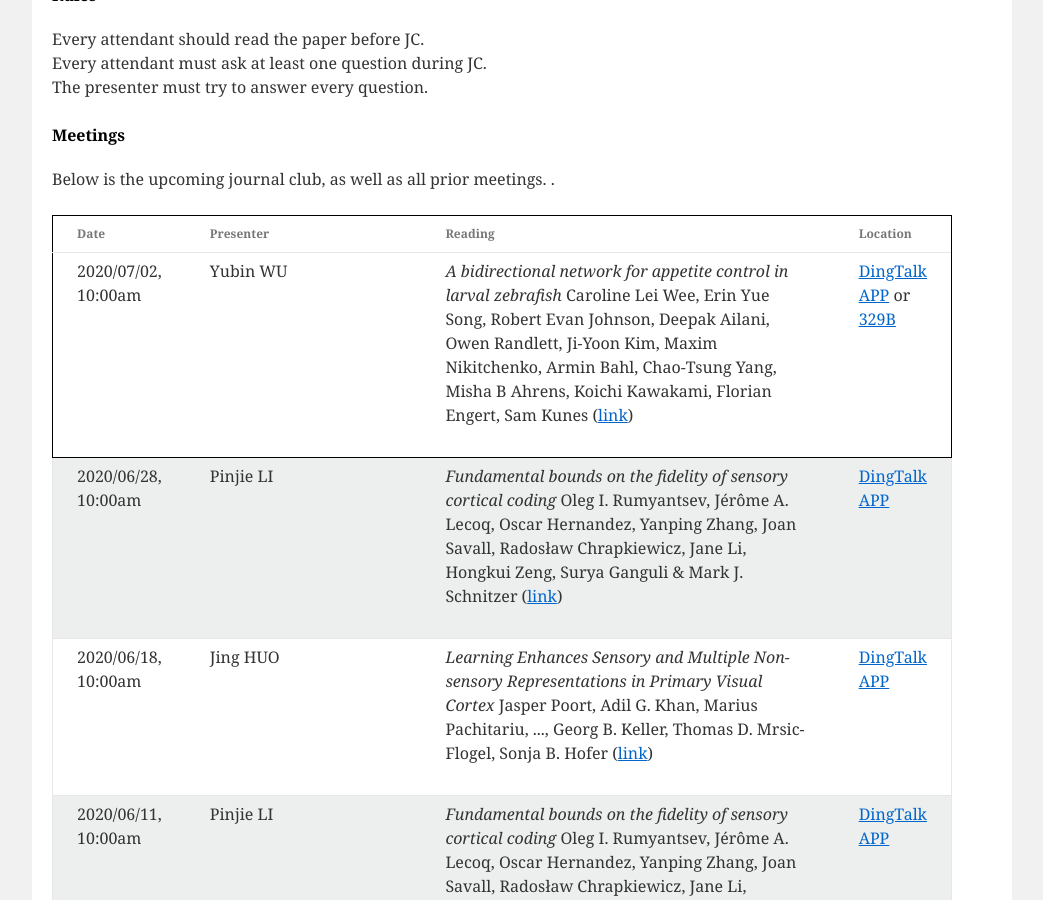
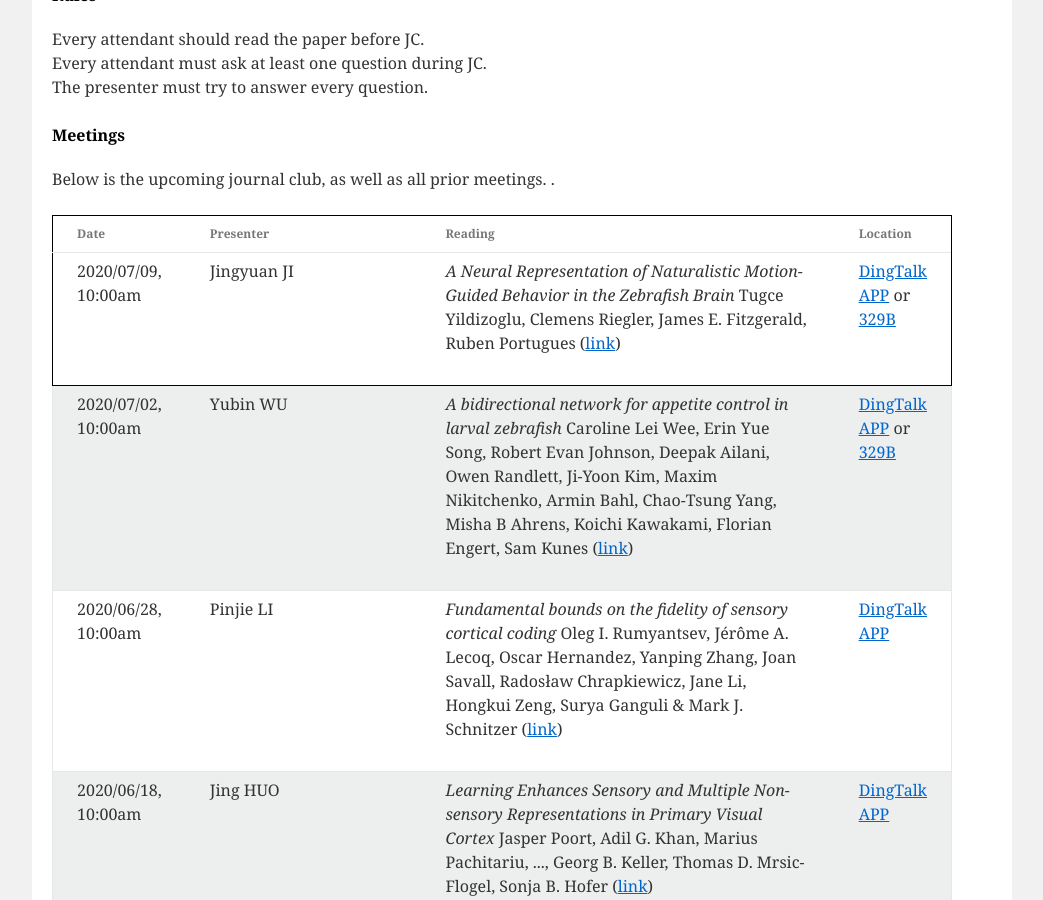
Before and after one commit to CNeuroUSTC/CNeuroUSTC.github.io, a Jekyll site: the page built from index.html, in a window 1280 px wide and 900 px high, scrolled down 879 px. Shown: the whole window, without its empty margins (118-1161 px from the left). Built offline with Jekyll 4.4.1, drawn with Linux system fonts in a browser that asks for light colours.

Commit message:
paper: "A Neural Representation of Naturalistic Motion-Guided Behavior in the Zebrafish Brain"   url: "https://www.sciencedirect.com/science/article/pii/S0960982220305571"   pdf: "None"   authors: "Tugce Yildizoglu, Clemens Riegler, James E. Fitzgerald, Ruben Portugues"   location: <a href="https://github.com/CNeuroUSTC/CNeuroUSTC.github.io/blob/master/dt.jpeg">DingTalk APP</a> or <a href="https://map.baidu.com/search/%E4%B8%AD%E5%9B%BD%E7%A7%91%E5%AD%A6%E6%8A%80%E6%9C%AF%E5%A4%A7%E5%AD%A6(%E8%A5%BF%E6%A0%A1%E5%8C%BA)-%E7%94%9F%E5%91%BD%E7%A7%91%E5%AD%A6%E5%A4%A7%E6%A5%BC/@13054067.545,3720295.44,19z?querytype=s&da_src=shareurl&wd=%E4%B8%AD%E5%9B%BD%E7%A7%91%E5%AD%A6%E6%8A%80%E6%9C%AF%E5%A4%A7%E5%AD%A6(%E8%A5%BF%E6%A0%A1%E5%8C%BA)-%E7%94%9F%E5%91%BD%E7%A7%91%E5%AD%A6%E5%A4%A7%E6%A5%BC&c=127&src=0&wd2=%E5%90%88%E8%82%A5%E5%B8%82%E8%9C%80%E5%B1%B1%E5%8C%BA&pn=0&sug=1&l=13&b=(13043472.77821802,3712418.4285550946;13063946.357629184,3730135.2423363887)&from=webmap&biz_forward=%7B%22scaler%22:2,%22styles%22:%22pl%22%7D&sug_forward=f2f7c92a9921ecdbb54f5426&device_ratio=2">329B</a>

```diff
--- a/_data/meeting_info.yml
+++ b/_data/meeting_info.yml
@@ -1,3 +1,11 @@
+- presenter: Jingyuan JI
+  date: 2020/07/09, 10:00am
+  paper: "A Neural Representation of Naturalistic Motion-Guided Behavior in the Zebrafish Brain"
+  url: "https://www.sciencedirect.com/science/article/pii/S0960982220305571"
+  pdf: "None"
+  authors: "Tugce Yildizoglu, Clemens Riegler, James E. Fitzgerald, Ruben Portugues"
+  location: <a href="https://github.com/CNeuroUSTC/CNeuroUSTC.github.io/blob/master/dt.jpeg">DingTalk APP</a> or <a href="https://map.baidu.com/search/%E4%B8%AD%E5%9B%BD%E7%A7%91%E5%AD%A6%E6%8A%80%E6%9C%AF%E5%A4%A7%E5%AD%A6(%E8%A5%BF%E6%A0%A1%E5%8C%BA)-%E7%94%9F%E5%91%BD%E7%A7%91%E5%AD%A6%E5%A4%A7%E6%A5%BC/@13054067.545,3720295.44,19z?querytype=s&da_src=shareurl&wd=%E4%B8%AD%E5%9B%BD%E7%A7%91%E5%AD%A6%E6%8A%80%E6%9C%AF%E5%A4%A7%E5%AD%A6(%E8%A5%BF%E6%A0%A1%E5%8C%BA)-%E7%94%9F%E5%91%BD%E7%A7%91%E5%AD%A6%E5%A4%A7%E6%A5%BC&c=127&src=0&wd2=%E5%90%88%E8%82%A5%E5%B8%82%E8%9C%80%E5%B1%B1%E5%8C%BA&pn=0&sug=1&l=13&b=(13043472.77821802,3712418.4285550946;13063946.357629184,3730135.2423363887)&from=webmap&biz_forward=%7B%22scaler%22:2,%22styles%22:%22pl%22%7D&sug_forward=f2f7c92a9921ecdbb54f5426&device_ratio=2">329B</a>
+
 - presenter: Yubin WU
   date: 2020/07/02, 10:00am
   paper: "A bidirectional network for appetite control in larval zebrafish"
```
